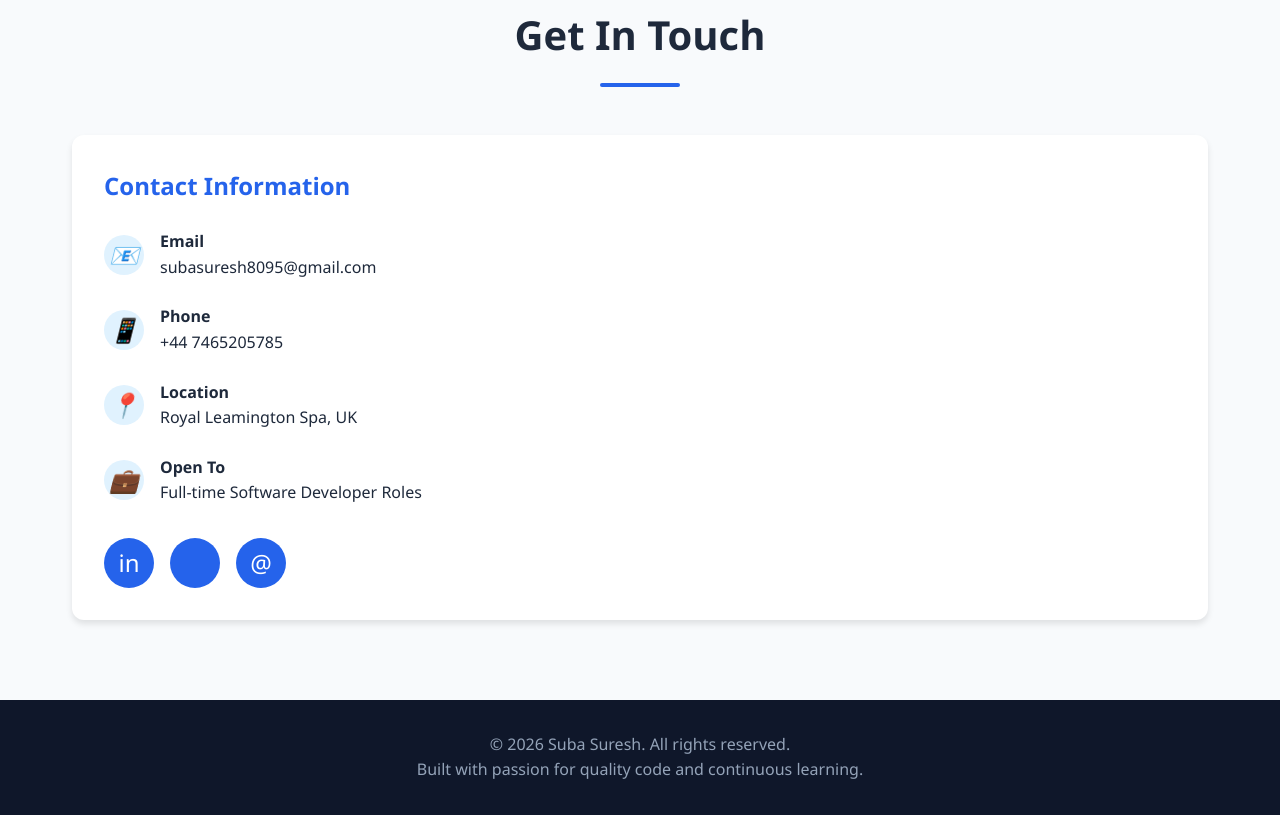
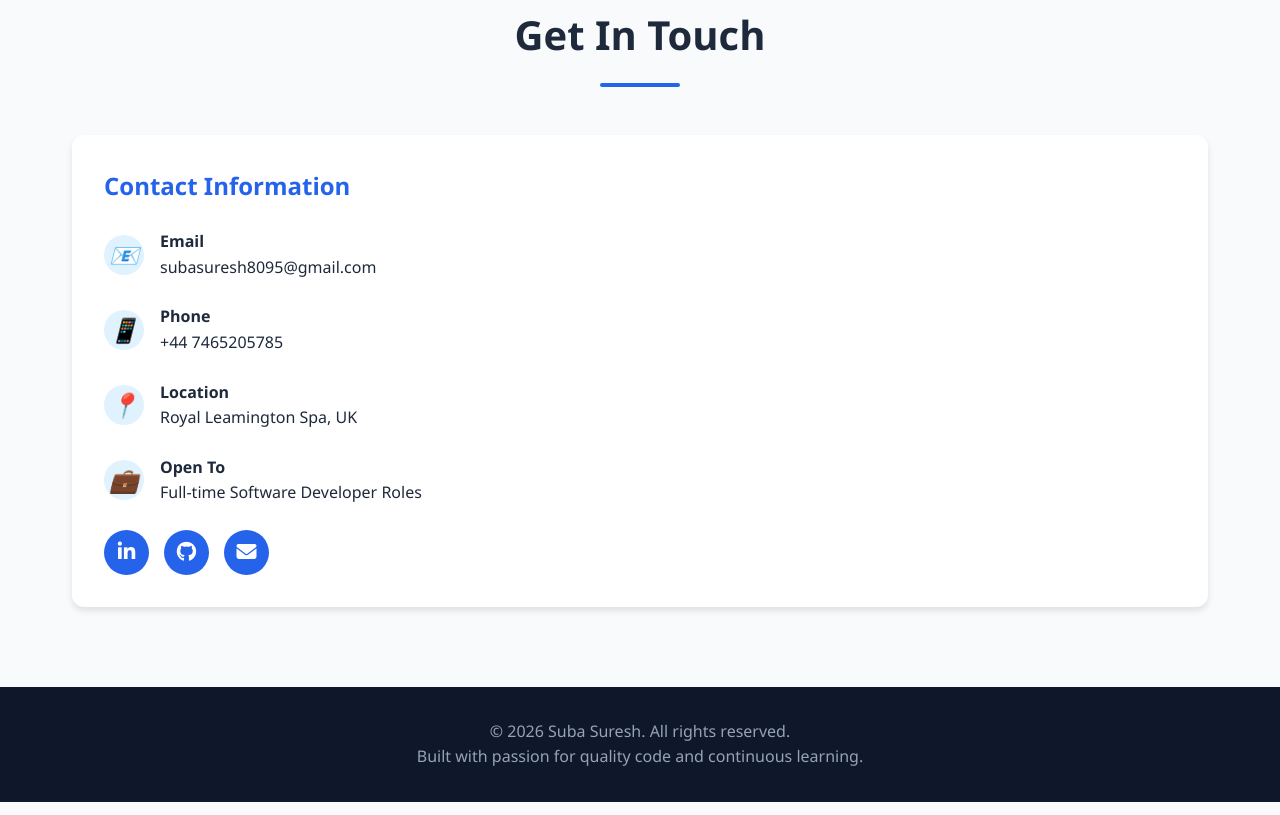
Before and after one commit to suba-suresh/subasuresh.dev, a plain HTML site: page index.html in a window 1280 px wide. Shown: the part 5221-6036 px from the top of the page. Drawn offline with Linux system fonts and the light colour scheme.

Commit message:
Refactor social links with improved styling and icons
Updated social links section with new styles and icons.

```diff
--- a/index.html
+++ b/index.html
@@ -5,6 +5,12 @@
     <meta name="viewport" content="width=device-width, initial-scale=1.0">
     <title>Suba Suresh - Software Developer</title>
     <meta name="description" content="Junior .NET Software Developer with QA background specializing in C#, .NET, WPF, and SQL Server.">
+    <link rel="stylesheet"
+      href="https://cdnjs.cloudflare.com/ajax/libs/font-awesome/6.5.1/css/all.min.css"
+      integrity="sha512-DTOQO9RWCH3ppGqcWaEA1BIZOC6xxalwEsw9c2QQeAIftl+Vegovlnee1c9QX4TctnWMn13TZye+giMm8e2LwA=="
+      crossorigin="anonymous"
+      referrerpolicy="no-referrer" />
+
     <style>
         * { margin: 0; padding: 0; box-sizing: border-box; }
         :root {
@@ -83,9 +89,31 @@
         .contact-item i { font-size: 1.5rem; color: var(--primary-color); width: 40px; height: 40px; display: flex; align-items: center; justify-content: center; background: #e0f2fe; border-radius: 50%; }
         .contact-item a { color: var(--text-dark); text-decoration: none; transition: color 0.3s; }
         .contact-item a:hover { color: var(--primary-color); }
-        .social-links { display: flex; gap: 1rem; margin-top: 2rem; }
-        .social-link { width: 50px; height: 50px; background: var(--primary-color); color: white; display: flex; align-items: center; justify-content: center; border-radius: 50%; text-decoration: none; font-size: 1.5rem; transition: all 0.3s; }
-        .social-link:hover { background: var(--secondary-color); transform: translateY(-5px); }
+       .social-links {
+    display: flex;
+    gap: 15px;
+    margin-top: 20px;
+}
+
+.social-link {
+    width: 45px;
+    height: 45px;
+    background-color: #2563eb;
+    color: white;
+    display: flex;
+    align-items: center;
+    justify-content: center;
+    border-radius: 50%;
+    text-decoration: none;
+    font-size: 20px;
+    transition: background-color 0.3s, transform 0.3s;
+}
+
+.social-link:hover {
+    background-color: #1e40af;
+    transform: translateY(-3px);
+}
+
         footer { background: var(--dark-bg); color: white; text-align: center; padding: 2rem; }
         footer p { color: #94a3b8; }
         @keyframes fadeInUp { from { opacity: 0; transform: translateY(30px); } to { opacity: 1; transform: translateY(0); } }
@@ -359,11 +387,29 @@
                     <i>💼</i>
                     <div><strong>Open To</strong><br>Full-time Software Developer Roles</div>
                 </div>
+
                 <div class="social-links">
-                    <a href="https://www.linkedin.com/in/subasuresh" target="_blank" class="social-link" title="LinkedIn">in</a>
-                    <a href="https://github.com/suba-suresh" target="_blank" class="social-link" title="GitHub"><i class="fa-brands fa-github"></i></a>
-                    <a href="mailto:subasuresh8095@gmail.com" class="social-link" title="Email">@</a>
-                </div>
+    <a href="https://www.linkedin.com/in/subasuresh"
+       target="_blank"
+       class="social-link"
+       title="LinkedIn">
+        <i class="fa-brands fa-linkedin-in"></i>
+    </a>
+
+    <a href="https://github.com/suba-suresh"
+       target="_blank"
+       class="social-link"
+       title="GitHub">
+        <i class="fa-brands fa-github"></i>
+    </a>
+
+    <a href="mailto:subasuresh8095@gmail.com"
+       class="social-link"
+       title="Email">
+        <i class="fa-solid fa-envelope"></i>
+    </a>
+</div>
+
             </div>
         </div>
     </section>
```
